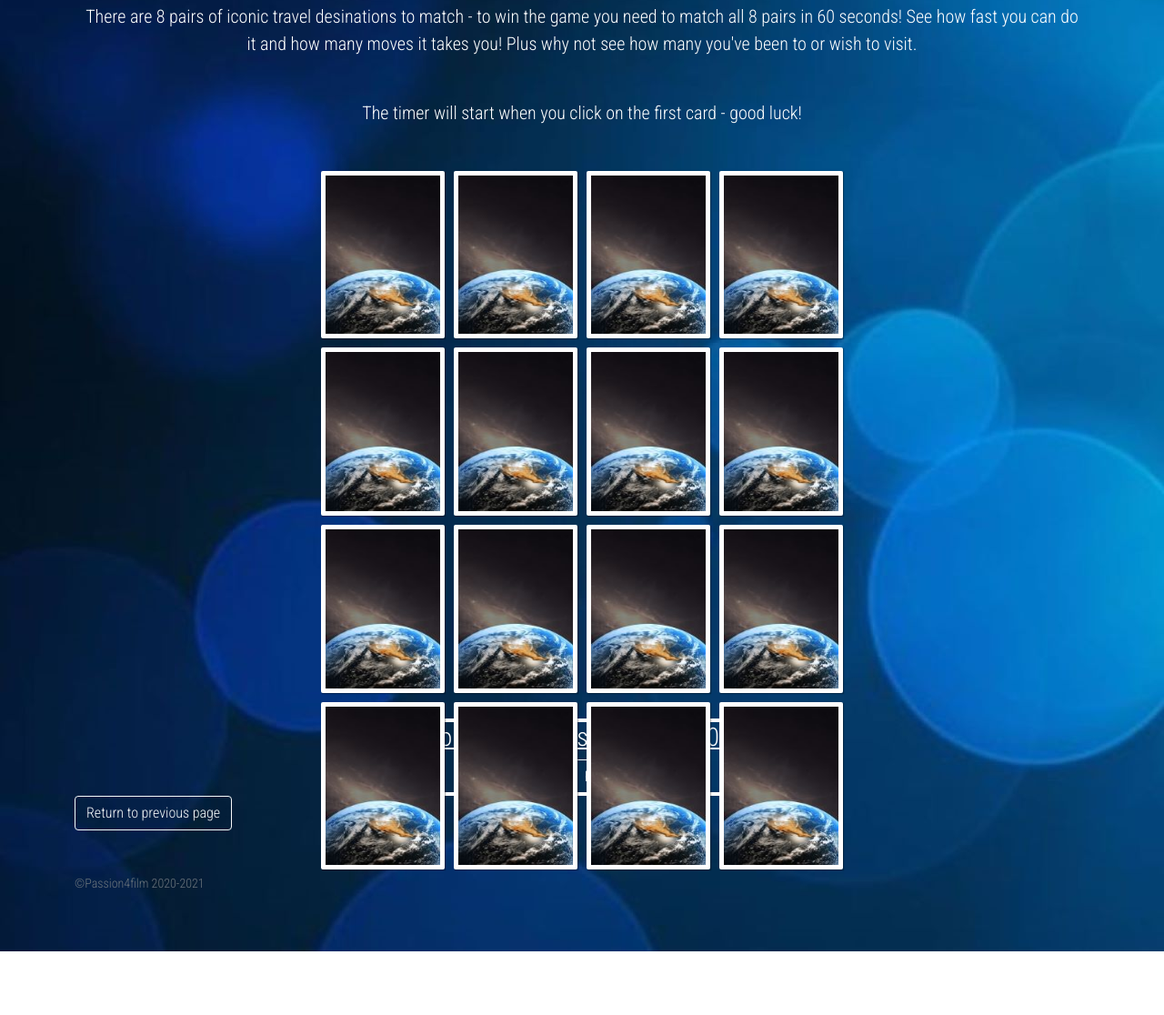
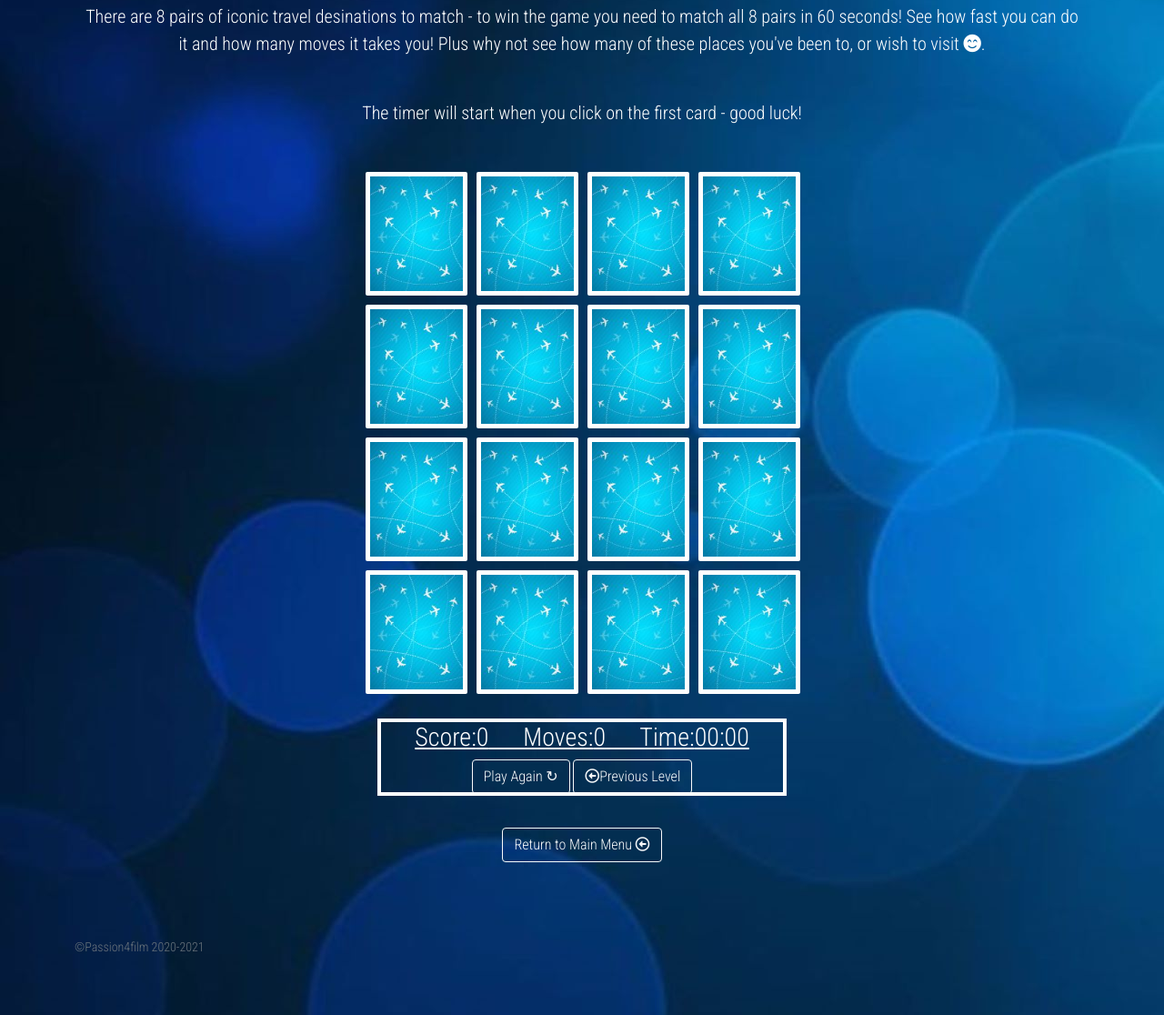
Before and after one commit to Code-Institute-Submissions/Milestone-Project-168, a plain HTML site: page memory-cards-level2.html in a window 1280 px wide. Shown: the part 647-1763 px from the top of the page at 91% size. Before the commit the page ends 1693 px from the top, so only its background shows below. Drawn offline with nearby package versions, Linux system fonts and the light colour scheme.

Commit message:
creating a table format for level 2 memorycard game due to formatting issues, changed back-face img, adjusted CSS and added some icons.

```diff
--- a/assets/css/style.css
+++ b/assets/css/style.css
@@ -55,7 +55,7 @@ body {
     align-items: center;
 }
 
-/*------------------------------------------------Memory cards game - level 1 & 2 */
+/*------------------------------------------------Memory cards explanation - level 1 & 2 */
 
 h3 {
     text-decoration: underline;
@@ -69,17 +69,25 @@ h3 {
     padding: 20px;
 }
 
-.game-grid-lv1 {
+/*------------------------------------------------Memory cards gameboard & cards - level 1 & 2 */
+
+.game-board {
+    max-width: 100%;
+    margin-left: auto;
+    margin-right: auto;
+    border-radius: 0.3em;
+}
+
+.game-grid-row {
+    display: flex;
+    flex-wrap: wrap;
+    margin-left: auto;
+    margin-right: auto;
+}
+
+.game-grid {
     width: 600px;
     height: 600px;
-}
-
-.game-grid-lv2 {
-    width: 600px;
-    height: 600px;
-}
-
-.game-grid-lv1, .game-grid-lv2 {
     margin: auto;
     border-radius: 10px;
     padding: 8px;
@@ -88,14 +96,15 @@ h3 {
 }
 
 .memory-card {
-  width: calc(25% - 10px);
-  height: calc(33.333% - 10px);
+  width: 7em;
+  height: 8.5em;
   margin: 5px;
-  position: relative;
+  border-radius: 0.3em;
   transform: scale(1);
   transform-style: preserve-3d;
   transition: transform .5s;
   box-shadow: 1px 1px 1px rgba(0,0,0,.3);
+  cursor: pointer;
 }
 
 .memory-card:active {
@@ -134,22 +143,25 @@ h3 {
     color: #fff;
 }
 
-/*------------------------------------------------Media screens */
+.return-button {
+    max-width: 50%;
+    margin: 1.5em auto;
+    text-align: center;
+    padding: 0.7em 1.4em;
+}
 
-@media screen and (max-width: 580px){
-    .game-grid-lv1, .game-grid-lv2 {
-       width: 380px;
-       height: 380px;
-       margin-left: auto;
-       margin-right: auto;
+/*------------------------------------------------Media Queries */
+
+@media only screen and (min-width: 600px) and (max-width: 767px) {
+    .memory-card {
+        width: 4em;
+        height: 4em;
     }
 }
 
-@media screen and (max-width: 580px){
-    #results {
-        height: 85px;
-        width: 350px;
-        margin-left: auto;
-        margin-right: auto;
+@media only screen and (min-width: 768px) and (max-width: 991px) {
+    .memory-card {
+        width: 4.5em;
+        height: 4.5em;
     }
 }
--- a/memory-cards-level2.html
+++ b/memory-cards-level2.html
@@ -25,99 +25,107 @@
         <div class="container">
             <div class="introduction">
                     <br>
-                    <p>The objective is to locate the pairs of cards, a test of your memory. When you turn over two cards that do not match, those cards are turned face down again. To win the game you need to match each pair of cards.
+                    <p>The objective is to locate the pairs of cards, a test of your memory. When you turn over two cards that do not match, those cards are turned face down again. To win the game you need to match each pair of cards within the time limit.
                         The trick is to remember which cards are where.</p>
             </div>
         </div>
 
     <div class="level-explanation container">
         <h3>Level 2 - Wonders of the World!</h3>
-        <p>There are 8 pairs of iconic travel desinations to match - to win the game you need to match all 8 pairs in 60 seconds! See how fast you can do it and how many moves it takes you! Plus why not see how many you've been to or wish to visit.</p>
+        <p>There are 8 pairs of iconic travel desinations to match - to win the game you need to match all 8 pairs in 60 seconds! See how fast you can do it and how many moves it takes you! Plus why not see how many of these places you've been to, or wish to visit <i class="fas fa-smile-beam"></i>.</p>
         <br>
         <p>The timer will start when you click on the first card - good luck! </p>
     </div>
 
-    <div class="game-grid-lv2">
-        <div class="memory-card" data-framework="chichen-itza">
+    <section>
+        <table class="game-board">
+            <tbody class="game-grid">
+                <tr class="game-grid-row">
+                    <td class="memory-card" data-framework="chichen-itza">
                         <img class="front-face" src="assets/images/memory-card-lv2/chichen-itza.jpeg" alt="Chichen Itza"/>
-            <img class="back-face" src="assets/images/memory-card-lv2/earth.jpg" alt="Earth from Space"/>
-        </div>
-        <div class="memory-card" data-framework="chichen-itza">
+                        <img class="back-face" src="assets/images/memory-card-lv2/planes-background.jpg" alt="Collage of planes on blue background"/>
+                    </td>
+                    <td class="memory-card" data-framework="chichen-itza">
                         <img class="front-face" src="assets/images/memory-card-lv2/chichen-itza.jpeg" alt="Chichen Itza"/>
-            <img class="back-face" src="assets/images/memory-card-lv2/earth.jpg" alt="Earth from Space"/>
-        </div>
-        <div class="memory-card" data-framework="christ-the-redeemer">
+                        <img class="back-face" src="assets/images/memory-card-lv2/planes-background.jpg" alt="Collage of planes on blue background"/>
+                    </td>
+                    <td class="memory-card" data-framework="christ-the-redeemer">
                         <img class="front-face" src="assets/images/memory-card-lv2/christ_the_redeemer.jpg" alt="Christ the Redeemer"/>
-            <img class="back-face" src="assets/images/memory-card-lv2/earth.jpg" alt="Earth from Space"/>
-        </div>
-        <div class="memory-card" data-framework="christ-the-redeemer">
+                        <img class="back-face" src="assets/images/memory-card-lv2/planes-background.jpg" alt="Collage of planes on blue background"/>
+                    </td>
+                    <td class="memory-card" data-framework="christ-the-redeemer">
                         <img class="front-face" src="assets/images/memory-card-lv2/christ_the_redeemer.jpg" alt="Christ the Redeemer"/>
-            <img class="back-face" src="assets/images/memory-card-lv2/earth.jpg" alt="Earth from Space"/>
-        </div>
-        <div class="memory-card" data-framework="colosseum">
+                        <img class="back-face" src="assets/images/memory-card-lv2/planes-background.jpg" alt="Collage of planes on blue background"/>
+                    </td>
+                </tr>
+                <tr class="game-grid-row">
+                    <td class="memory-card" data-framework="colosseum">
                         <img class="front-face" src="assets/images/memory-card-lv2/colosseum.jpg" alt="Colosseum"/>
-            <img class="back-face" src="assets/images/memory-card-lv2/earth.jpg" alt="Earth from Space"/>
-        </div>
-        <div class="memory-card" data-framework="colosseum">
+                        <img class="back-face" src="assets/images/memory-card-lv2/planes-background.jpg" alt="Collage of planes on blue background"/>
+                    </td>
+                    <td class="memory-card" data-framework="colosseum">
                         <img class="front-face" src="assets/images/memory-card-lv2/colosseum.jpg" alt="Colosseum"/>
-            <img class="back-face" src="assets/images/memory-card-lv2/earth.jpg" alt="Earth from Space"/>
-        </div>
-        <div class="memory-card" data-framework="great-wall-of-china">
+                        <img class="back-face" src="assets/images/memory-card-lv2/planes-background.jpg" alt="Collage of planes on blue background"/>
+                    </td>
+                    <td class="memory-card" data-framework="great-wall-of-china">
                         <img class="front-face" src="assets/images/memory-card-lv2/great-wall-of-china.jpg" alt="Great Wall of China"/>
-            <img class="back-face" src="assets/images/memory-card-lv2/earth.jpg" alt="Earth from Space"/>
-        </div>
-        <div class="memory-card" data-framework="great-wall-of-china">
+                        <img class="back-face" src="assets/images/memory-card-lv2/planes-background.jpg" alt="Collage of planes on blue background"/>
+                    </td>
+                    <td class="memory-card" data-framework="great-wall-of-china">
                         <img class="front-face" src="assets/images/memory-card-lv2/great-wall-of-china.jpg" alt="Great Wall of China"/>
-            <img class="back-face" src="assets/images/memory-card-lv2/earth.jpg" alt="Earth from Space"/>
-        </div>
-        <div class="memory-card" data-framework="machu-picchu">
+                        <img class="back-face" src="assets/images/memory-card-lv2/planes-background.jpg" alt="Collage of planes on blue background"/>
+                    </td>
+                </tr>
+                <tr class="game-grid-row">
+                    <td class="memory-card" data-framework="machu-picchu">
                         <img class="front-face" src="assets/images/memory-card-lv2/machu-picchu.jpg" alt="Machu Picchu"/>
-            <img class="back-face" src="assets/images/memory-card-lv2/earth.jpg" alt="Earth from Space"/>
-        </div>
-        <div class="memory-card" data-framework="machu-picchu">
+                        <img class="back-face" src="assets/images/memory-card-lv2/planes-background.jpg" alt="Collage of planes on blue background"/>
+                    </td>
+                    <td class="memory-card" data-framework="machu-picchu">
                         <img class="front-face" src="assets/images/memory-card-lv2/machu-picchu.jpg" alt="Machu Picchu"/>
-            <img class="back-face" src="assets/images/memory-card-lv2/earth.jpg" alt="Earth from Space"/>
-        </div>
-        <div class="memory-card" data-framework="petra">
+                        <img class="back-face" src="assets/images/memory-card-lv2/planes-background.jpg" alt="Collage of planes on blue background"/>
+                    </td>
+                    <td class="memory-card" data-framework="petra">
                         <img class="front-face" src="assets/images/memory-card-lv2/petra.jpg" alt="Petra"/>
-            <img class="back-face" src="assets/images/memory-card-lv2/earth.jpg" alt="Earth from Space"/>
-        </div>
-         <div class="memory-card" data-framework="petra">
+                        <img class="back-face" src="assets/images/memory-card-lv2/planes-background.jpg" alt="Collage of planes on blue background"/>
+                    </td>
+                    <td class="memory-card" data-framework="petra">
                         <img class="front-face" src="assets/images/memory-card-lv2/petra.jpg" alt="Petra"/>
-            <img class="back-face" src="assets/images/memory-card-lv2/earth.jpg" alt="Earth from Space"/>
-        </div>
-        <div class="memory-card" data-framework="pyramids">
+                        <img class="back-face" src="assets/images/memory-card-lv2/planes-background.jpg" alt="Collage of planes on blue background"/>
+                    </td>
+                </tr>
+                <tr class="game-grid-row">
+                    <td class="memory-card" data-framework="pyramids">
                         <img class="front-face" src="assets/images/memory-card-lv2/pyramids.jpg" alt="Pyramids"/>
-            <img class="back-face" src="assets/images/memory-card-lv2/earth.jpg" alt="Earth from Space"/>
-        </div>
-        <div class="memory-card" data-framework="pyramids">
+                        <img class="back-face" src="assets/images/memory-card-lv2/planes-background.jpg" alt="Collage of planes on blue background"/>
+                    </td>
+                    <td class="memory-card" data-framework="pyramids">
                         <img class="front-face" src="assets/images/memory-card-lv2/pyramids.jpg" alt="Pyramids"/>
-            <img class="back-face" src="assets/images/memory-card-lv2/earth.jpg" alt="Earth from Space"/>
-        </div>
-        <div class="memory-card" data-framework="taj-mahal">
+                        <img class="back-face" src="assets/images/memory-card-lv2/planes-background.jpg" alt="Collage of planes on blue background"/>
+                    </td>
+                    <td class="memory-card" data-framework="taj-mahal">
                         <img class="front-face" src="assets/images/memory-card-lv2/taj-mahal.jpg" alt="Taj Mahal"/>
-            <img class="back-face" src="assets/images/memory-card-lv2/earth.jpg" alt="Earth from Space"/>
-        </div>
-        <div class="memory-card" data-framework="taj-mahal">
+                        <img class="back-face" src="assets/images/memory-card-lv2/planes-background.jpg" alt="Collage of planes on blue background"/>
+                    </td>
+                    <td class="memory-card" data-framework="taj-mahal">
                         <img class="front-face" src="assets/images/memory-card-lv2/taj-mahal.jpg" alt="Taj Mahal"/>
-            <img class="back-face" src="assets/images/memory-card-lv2/earth.jpg" alt="Earth from Space"/>
-        </div>
-    </div>
+                        <img class="back-face" src="assets/images/memory-card-lv2/planes-background.jpg" alt="Collage of planes on blue background"/>
+                    </td>
+                </tr>
+            </tbody>
+        </table>
 
         <div class="container">
             <div id="results">
                 <span><h3>Score:<span id="score">0</span>&nbsp;&nbsp;&nbsp;&nbsp;&nbsp; Moves:<span id="moves">0</span>&nbsp;&nbsp;&nbsp;&nbsp;&nbsp; Time:<span id="time">00:00</span></h3></span>
-            <a class="btn btn-outline-light" href="memory-cards-level2.html">Play Again</a>
-            <a class="btn btn-outline-light" href="memory-cards-level1.html">Previous Level</a>
+                <a class="btn btn-outline-light" href="memory-cards-level2.html">Play Again ↻</a>
+                <a class="btn btn-outline-light" href="memory-cards-level1.html"><i class="far fa-arrow-alt-circle-left"></i>Previous Level</a>
             </div>
         </div>
+    </section>
 
-    <div class="container">
-        <div class="row">
-            <div class="col-md-12">
-                <a class="btn btn-outline-light" href="index.html">Return to previous page</a>
-            </div>
-        </div>
+    <div class="return-button">
+        <a class="btn btn-outline-light" href="index.html">Return to Main Menu <i class="far fa-arrow-alt-circle-left"></i></a>
     </div>
 
     <footer class="container py-5">
```
Also changed, not shown: assets/images/memory-card-lv2/earth.jpg (deleted), assets/images/memory-card-lv2/planes-background.jpg (added). Lines whose indentation alone changed are shown as unchanged.
